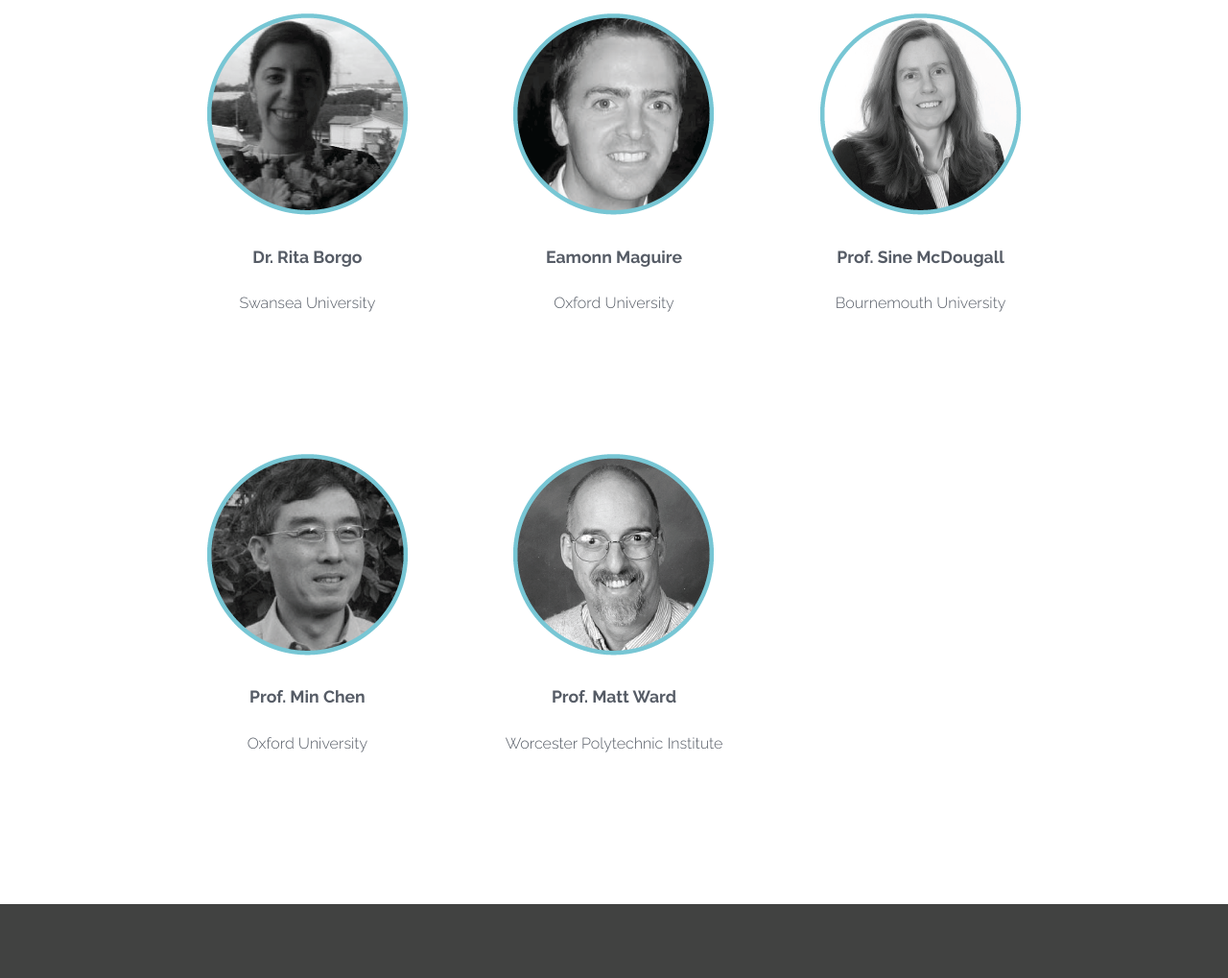
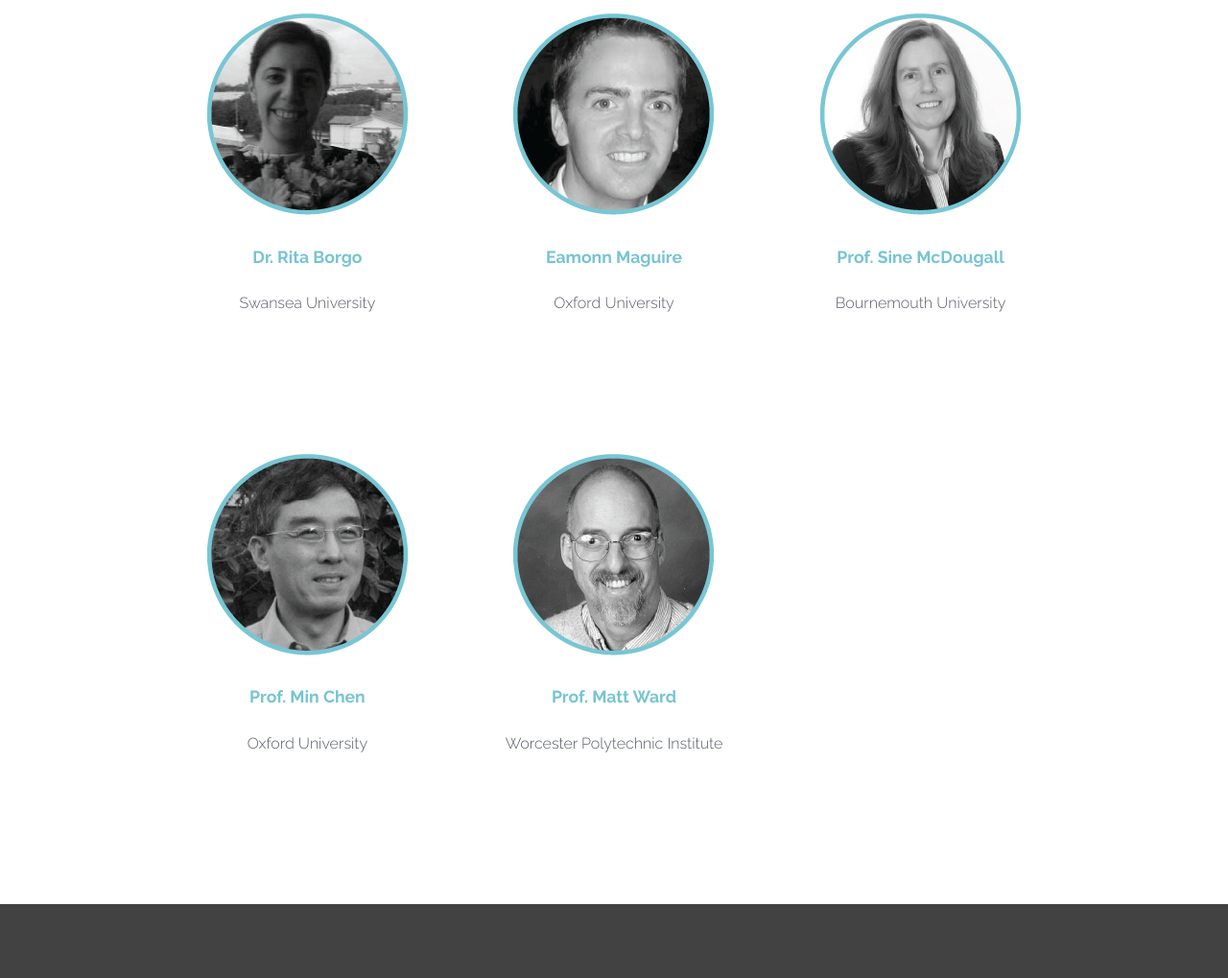
Before and after one commit to OVii/IEEEVisGlyphTutorial, a plain HTML site: page index.html in a window 1280 px wide. Shown: the part 2949-3968 px from the top of the page at 96% size. Drawn offline with Linux system fonts and the light colour scheme; a web font is replaced by a local one.

```diff
--- a/index.html
+++ b/index.html
@@ -151,19 +151,19 @@
                 <div class="grid-row row-3 row-padded">
                     <div class="brand grid-unit">
                         <img src="images/people/rita.png"/>
-                        <h4>Dr. Rita Borgo</h4>
+                        <h4><a href="http://cs.swan.ac.uk/~csrb/" target="_blank" alt="Rita Borgo">Dr. Rita Borgo</a></h4>
 
                         <p>Swansea University</p>
                     </div>
                     <div class="web grid-unit">
                         <img src="images/people/eamonn.png"/>
-                        <h4>Eamonn Maguire</h4>
+                        <h4><a href="http://www.cs.ox.ac.uk/people/eamonn.maguire/" target="_blank">Eamonn Maguire</a></h4>
 
                         <p>Oxford University</p>
                     </div>
                     <div class="social grid-unit">
                         <img src="images/people/sine.png"/>
-                        <h4>Prof. Sine McDougall</h4>
+                        <h4><a href="http://staffprofiles.bournemouth.ac.uk/display/smcdougall">Prof. Sine McDougall</a></h4>
 
                         <p>Bournemouth University</p>
                     </div>
@@ -172,13 +172,13 @@
                 <div class="grid-row row-3 row-padded">
                     <div class="brand grid-unit">
                         <img src="images/people/min.png"/>
-                        <h4>Prof. Min Chen</h4>
+                        <h4><a href="http://www.oerc.ox.ac.uk/people/min-chen" target="_blank">Prof. Min Chen</a></h4>
 
                         <p>Oxford University</p>
                     </div>
                     <div class="web grid-unit">
                         <img src="images/people/matt.png"/>
-                        <h4>Prof. Matt Ward</h4>
+                        <h4><a href="http://www.wpi.edu/academics/facultydir/mow.html" target="_blank">Prof. Matt Ward</a></h4>
 
                         <p>Worcester Polytechnic Institute</p>
                     </div>
```
